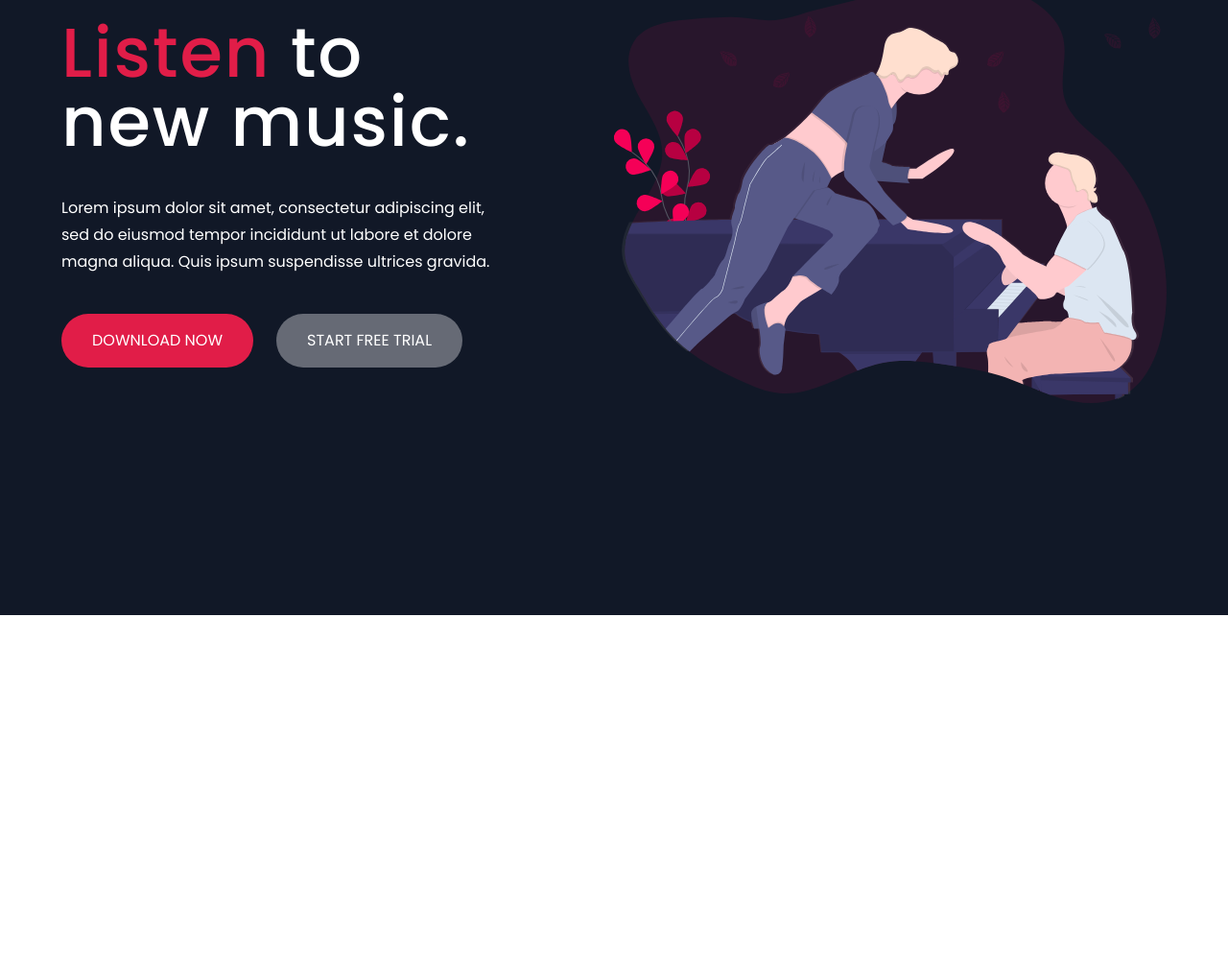
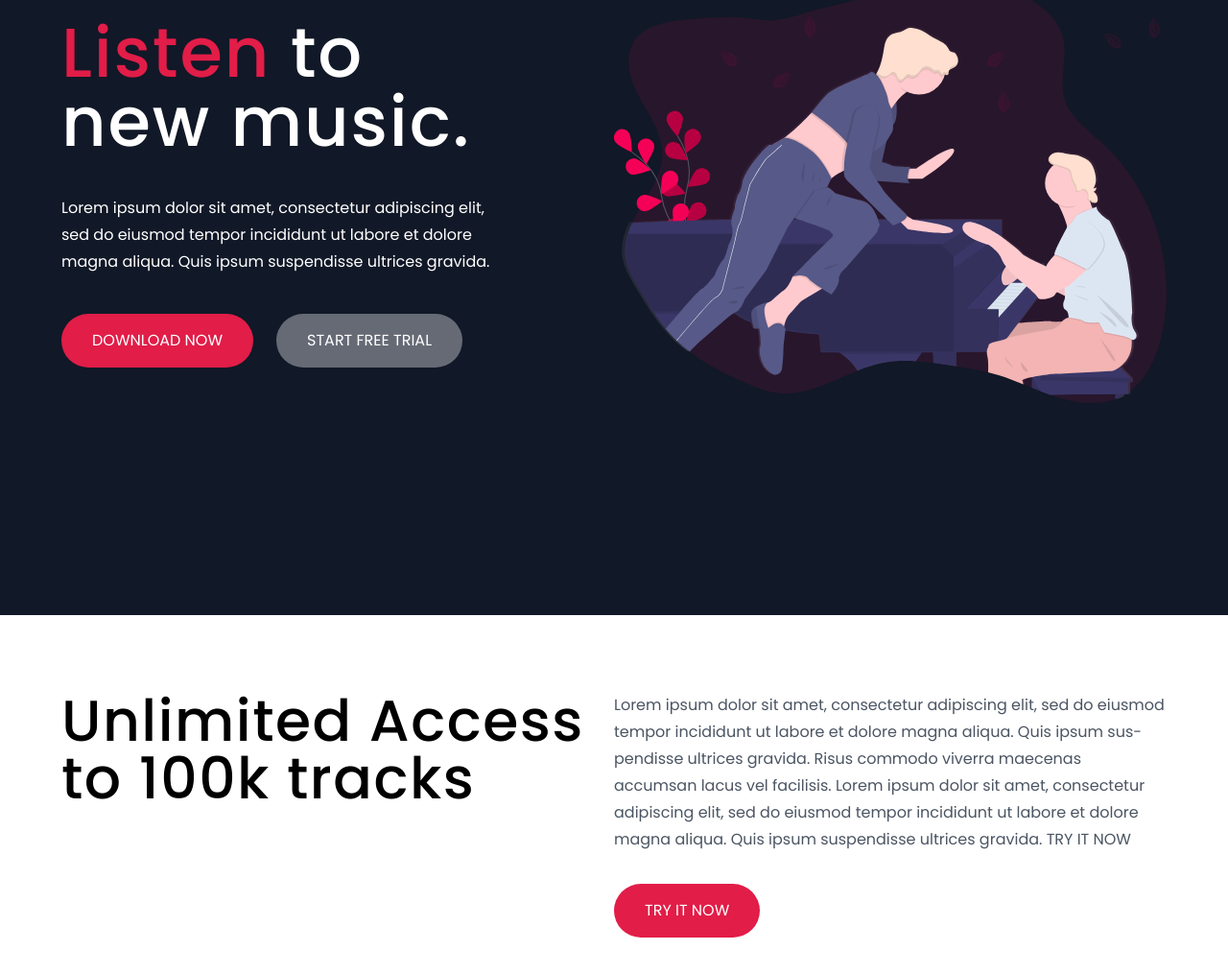
Before and after one commit to hassancodess/solmusic-landing-page, a website: page index.html in a window 1280 px wide. Shown: the part 159-1174 px from the top of the page at 96% size. Before the commit the page ends 880 px from the top, so only its background shows below. Drawn offline with Linux system fonts and the light colour scheme.

Commit message:
Add Unlimited Access Section

```diff
--- a/index.html
+++ b/index.html
@@ -76,8 +76,32 @@
       </div>
     </section>
     <!-- Unlimited access -->
-    <section class="bg-white">
-      <div class="max-w-6xl py-10 mx-auto"></div>
+    <section class="py-20 bg-white">
+      <div class="flex justify-between max-w-6xl mx-auto">
+        <!-- Left Side -->
+        <div class="max-w-xl">
+          <h1 class="text-6xl font-medium tracking-wide">
+            Unlimited Access to 100k tracks
+          </h1>
+        </div>
+        <!-- Right Side -->
+        <div class="flex flex-col max-w-xl space-y-8">
+          <p class="leading-7 text-gray-600">
+            Lorem ipsum dolor sit amet, consectetur adipiscing elit, sed do
+            eiusmod tempor incididunt ut labore et dolore magna aliqua. Quis
+            ipsum sus-pendisse ultrices gravida. Risus commodo viverra maecenas
+            accumsan lacus vel facilisis. Lorem ipsum dolor sit amet,
+            consectetur adipiscing elit, sed do eiusmod tempor incididunt ut
+            labore et dolore magna aliqua. Quis ipsum suspendisse ultrices
+            gravida. TRY IT NOW
+          </p>
+          <button
+            class="self-start px-8 py-4 text-white uppercase rounded-full bg-rose-600"
+          >
+            Try it now
+          </button>
+        </div>
+      </div>
     </section>
   </body>
 </html>
```
Also changed, not shown: css/style.css.
